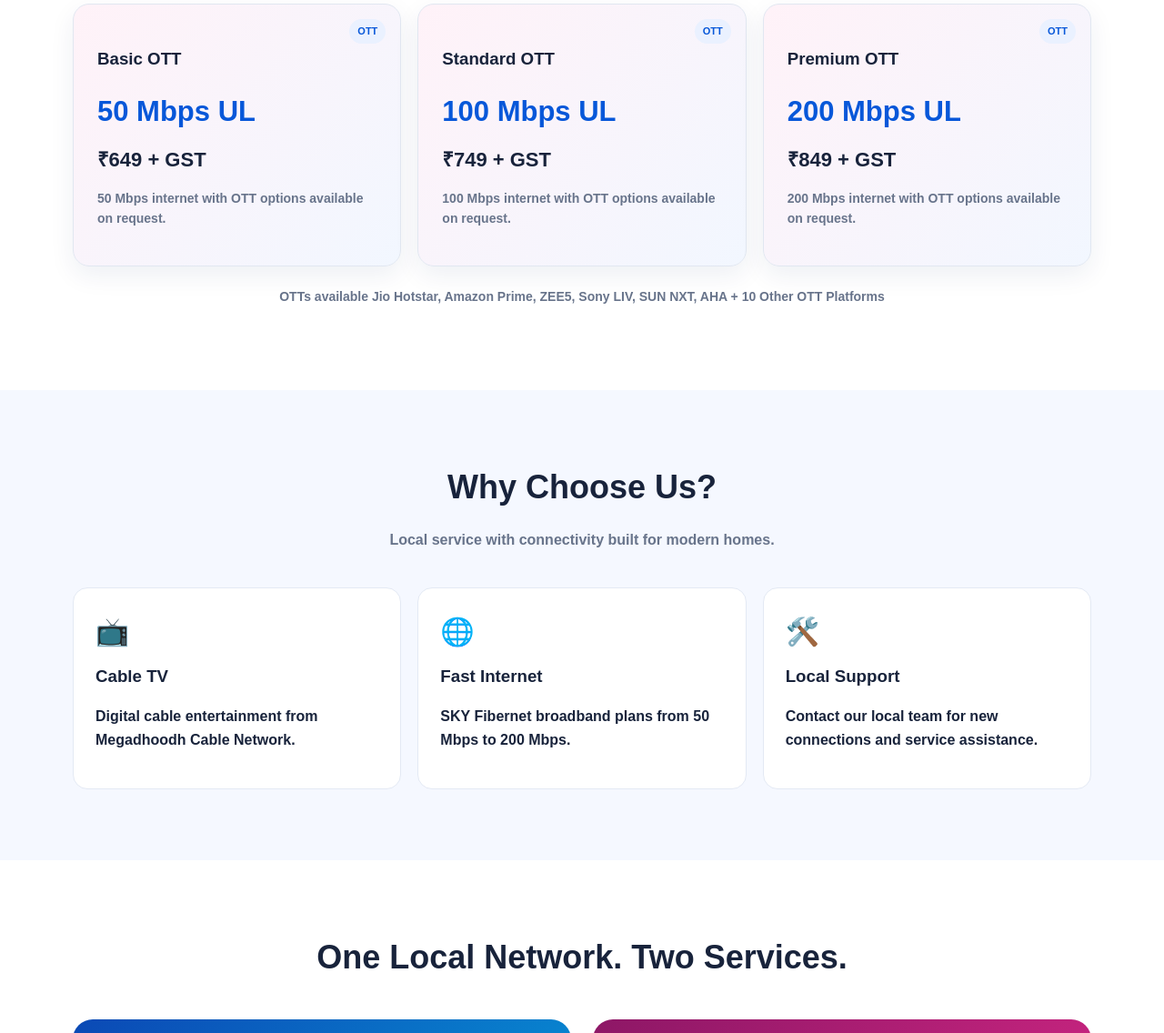
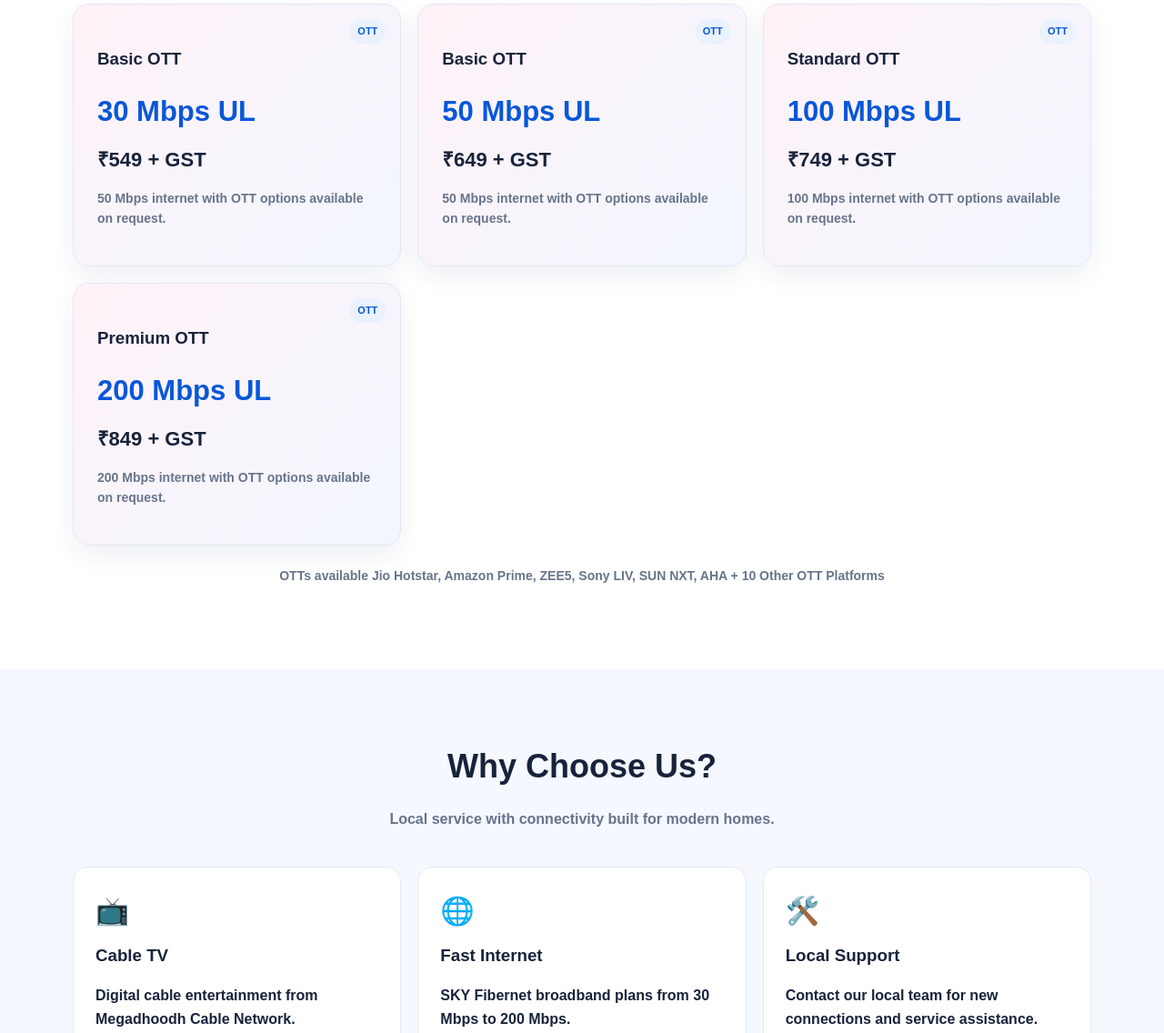
Before and after one commit to rgokulraj1-cmyk/megadhoodh-website, a plain HTML site: page index.html in a window 1280 px wide. Shown: the part 1967-3103 px from the top of the page at 91% size. Drawn offline with Linux system fonts and the light colour scheme.

Commit message:
Update internet speed options in index.html

```diff
--- a/index.html
+++ b/index.html
@@ -67,6 +67,7 @@ footer{background:#040c1c;color:#aebbd2;padding:28px 0;text-align:center;font-si
 </div>
 <div class="section-head" style="margin:56px 0 28px"><h2>Plans with OTT</h2><p><strong>Unlimited Internet plus your favourite OTT apps.</p></div>
 <div class="grid g3">
+<div class="plan ott"><span class="tag">OTT</span><h3>Basic OTT</h3><div class="speed">30 Mbps UL</div><div class="price">₹549 + GST</div><p class="muted">50 Mbps internet with OTT options available on request.</p></div>
 <div class="plan ott"><span class="tag">OTT</span><h3>Basic OTT</h3><div class="speed">50 Mbps UL</div><div class="price">₹649 + GST</div><p class="muted">50 Mbps internet with OTT options available on request.</p></div>
 <div class="plan ott"><span class="tag">OTT</span><h3>Standard OTT</h3><div class="speed">100 Mbps UL</div><div class="price">₹749 + GST</div><p class="muted">100 Mbps internet with OTT options available on request.</p></div>
 <div class="plan ott"><span class="tag">OTT</span><h3>Premium OTT</h3><div class="speed">200 Mbps UL</div><div class="price">₹849 + GST</div><p class="muted">200 Mbps internet with OTT options available on request.</p></div>
@@ -76,7 +77,7 @@ footer{background:#040c1c;color:#aebbd2;padding:28px 0;text-align:center;font-si
 
 <section class="features"><div class="container"><div class="section-head"><h2>Why Choose Us?</h2><p>Local service with connectivity built for modern homes.</p></div>
 <div class="feature-grid"><div class="feature"><div class="icon">📺</div><h3>Cable TV</h3><p>Digital cable entertainment from Megadhoodh Cable Network.</p></div>
-<div class="feature"><div class="icon">🌐</div><h3>Fast Internet</h3><p>SKY Fibernet broadband plans from 50 Mbps to 200 Mbps.</p></div>
+<div class="feature"><div class="icon">🌐</div><h3>Fast Internet</h3><p>SKY Fibernet broadband plans from 30 Mbps to 200 Mbps.</p></div>
 <div class="feature"><div class="icon">🛠️</div><h3>Local Support</h3><p>Contact our local team for new connections and service assistance.</p></div></div>
 </div></section>
 
```
